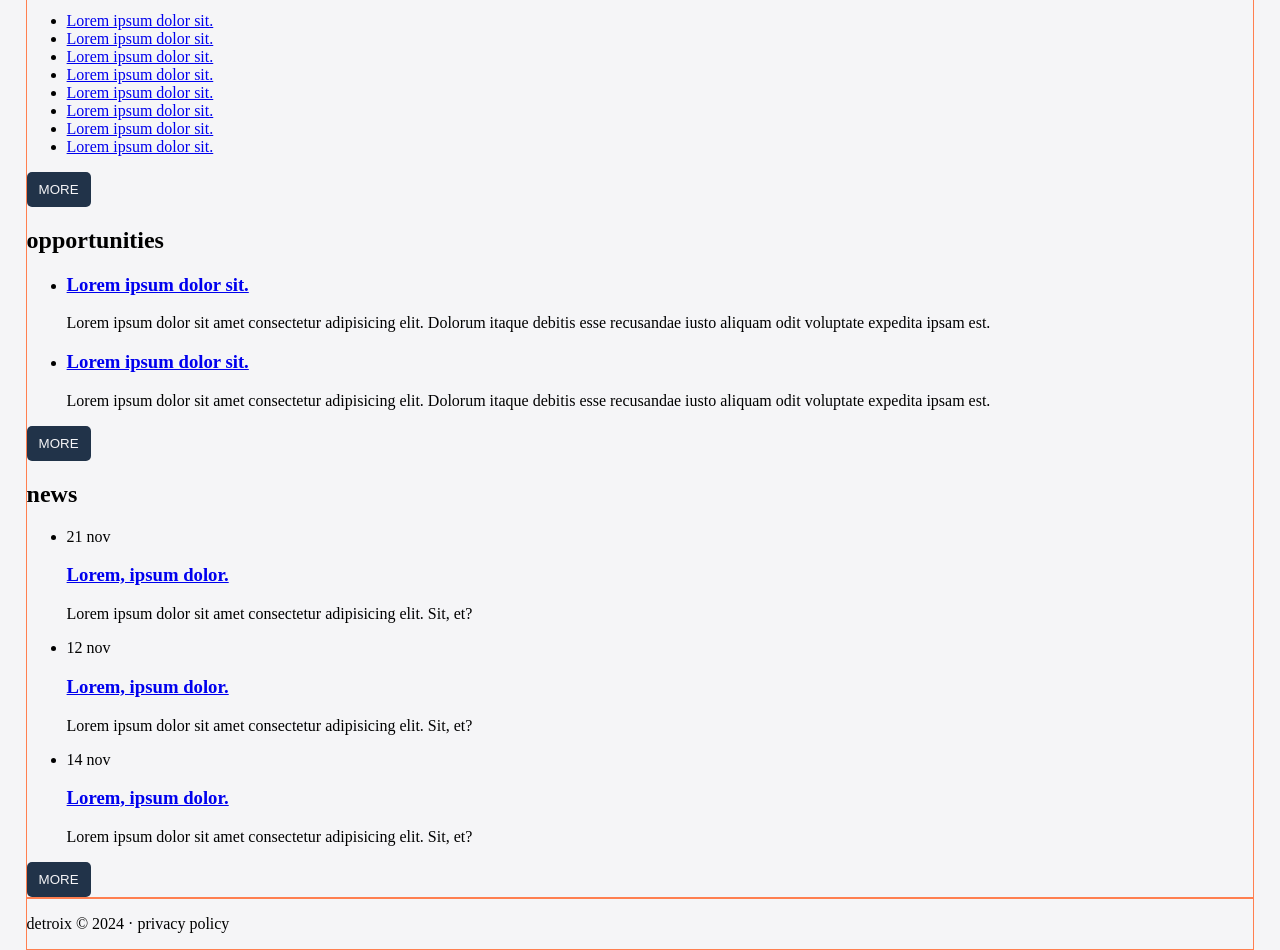
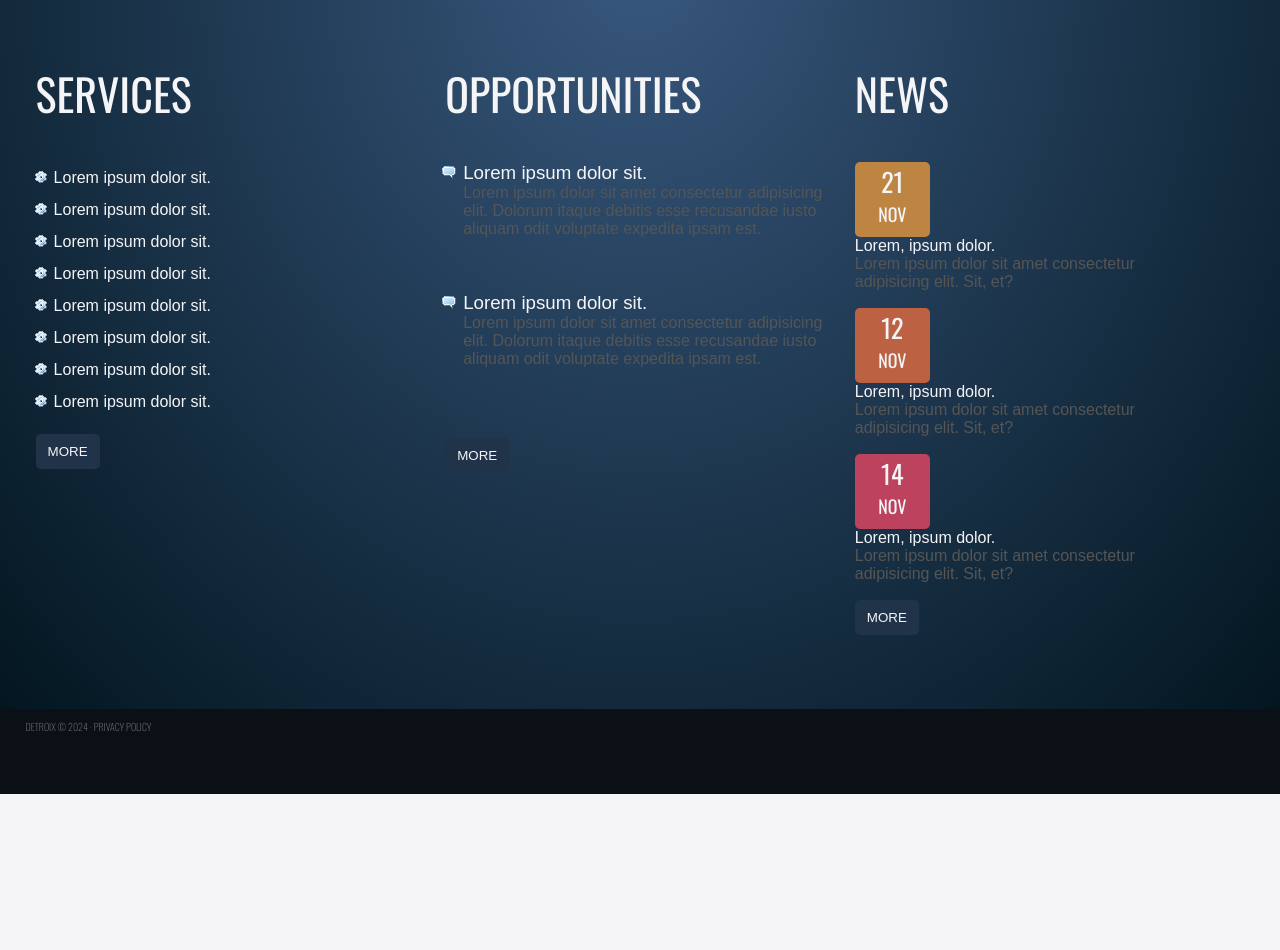
Before and after one commit to robertsnow-github/detroix24_robertsnow, a plain HTML site: page index.html in a window 1280 px wide. Shown: the part 1480-2430 px from the top of the page. After the commit the page ends 2274 px from the top, so only its background shows below. Drawn offline with nearby package versions, Linux system fonts and the light colour scheme.

Commit message:
completed stylesheet 1

```diff
--- a/css/styles.css
+++ b/css/styles.css
@@ -8,7 +8,7 @@
     --font1: "Oswald", sans-serif;
     --footerSec2: #0b1016;
     --grad: radial-gradient(
-        at top center right,
+        at top center,
         #38587e,
         #031620
     );
@@ -36,7 +36,7 @@ body {
 .container {
     margin: 0 auto;
     width: 96%;
-    border:  1px solid coral;
+    /* border:  1px solid coral; */
 }
 
 .content-box {
@@ -54,7 +54,8 @@ body {
 .content-heading {
     color: var(--prim);
     font-family: var(--font1);
-    font-size: calc(32px + (48 - 32) * ((100vw - 300px) / (1600 - 300)));
+    font-size: calc(36px + (56 - 36) * ((100vw - 300px) / (1600 - 300)));
+    font-weight: 400;
     text-transform: uppercase;
 }
 
@@ -66,6 +67,56 @@ body {
 .content-text {
     color: #aaa;
     font-family: sans-serif;
+}
+
+.date, .month {
+    display: block;
+    margin: 0;
+    color: var(--tert);
+    font-family: var(--font1);
+    text-align: center;
+    text-transform: uppercase;
+}
+
+.date {
+    font-size: 26px;
+}
+
+.date-div {
+    margin-right: 20px;
+    width: 75px;
+    height: 75px;
+    border-radius: 5px;
+}
+
+.date-div, .news-block {
+    float: left;
+}
+
+.footer-content {
+    width: calc(100% / 3);
+    float: left;
+    /* border: 1px solid yellow; */
+    padding: 10px;
+
+}
+
+.footer-heading {
+    color: var(--tert);
+    font-family: var(--font1);
+    font-size: calc(32px + (48 - 32) * ((100vw - 300px) / (1600 - 300)));
+    /* font-size: 48px; */
+    font-weight: 400;
+    text-transform: uppercase;
+}
+
+.fs2-text {
+    margin: 0;
+    color: #777;
+    font-family: var(--font1);
+    font-size: 10px;
+    font-weight: 200;
+    text-transform: uppercase;
 }
 
 .hero-img {
@@ -114,6 +165,10 @@ body {
     text-decoration: none;
 }
 
+.month {
+    font-size: 18px;
+}
+
 .more-btn {
     padding: 10px 12px;
     color: var(--tert);
@@ -122,6 +177,64 @@ body {
     background-color: var(--btnColor);
     border: none;
     border-radius: 5px;
+}
+
+.news-block {
+    width: 300px;
+    /* border: 1px solid  white; */
+}
+
+.news-heading {
+    margin: 0;
+    font-family: sans-serif;
+    font-size: 16px;
+    font-weight: 400;
+}
+
+.news-item {
+    margin-bottom: 17px;
+}
+
+.news-link {
+    color: var(--tert);
+    text-decoration: none;
+}
+
+.news-text {
+    margin: 0;
+    color: #555;
+    font-family: sans-serif;
+}
+
+.opps-heading {
+    margin: 0;
+    font-weight: 400;
+}
+
+.opps-item {
+    padding-bottom: 54px;
+    font-family: sans-serif;
+}
+
+.opps-link {
+    color: var(--tert);
+    text-decoration: none;
+}
+
+.opps-text {
+    margin: 0;
+    color: #555;
+}
+
+.services-item {
+    font-family: sans-serif;
+    line-height: 2;
+}
+
+.services-link {
+    color: var(--tert);
+    text-decoration: none;
+
 }
 
 .slider {
@@ -149,6 +262,30 @@ body {
 }
 
 /* ids */
+
+#dateDiv1 {
+    background-color: var(--date1);
+}
+
+#dateDiv2 {
+    background-color: var(--date2);
+}
+
+#dateDiv3 {
+    background-color: var(--date3);
+}
+
+#footerSection1 {
+    padding: 56px 0 64px;
+    background-color: var(--prim);
+    background-image:
+    var(--grad);
+}
+
+#footerSection2 {
+    padding: 10px 0 60px;
+    background-color: var(--footerSec2);
+}
 
 #headerSection1 {
     width: 100%;
@@ -186,5 +323,20 @@ body {
     margin: 0;
     width: 50%;
     float: left;
-    border: 1px solid dodgerblue;
+    /* border: 1px solid dodgerblue; */
 }
+
+#newsList {
+    list-style-type: none;
+    padding-left: 0;
+}
+
+#oppsList {
+    padding-left: 18px;
+    list-style-image: url('../images/chat.png');
+}
+
+#servicesList {
+    padding-left: 18px;
+    list-style-image: url('../images/cog.png');
+}
--- a/index.html
+++ b/index.html
@@ -165,11 +165,12 @@
                                     <span class="month">nov</span>
                                 </div>
                                 <div class="news-block">
-                                    <h3 class="new-heading">
+                                    <h3 class="news-heading">
                                         <a href="#" class="news-link">Lorem, ipsum dolor.</a>
                                     </h3>
                                     <p class="news-text">Lorem ipsum dolor sit amet consectetur adipisicing elit. Sit, et?</p>
                                 </div>
+                                <div class="clear"></div>
                             </li>
                             <li class="news-item">
                                 <div class="date-div" id="dateDiv2">
@@ -177,11 +178,12 @@
                                     <span class="month">nov</span>
                                 </div>
                                 <div class="news-block">
-                                    <h3 class="new-heading">
+                                    <h3 class="news-heading">
                                         <a href="#" class="news-link">Lorem, ipsum dolor.</a>
                                     </h3>
                                     <p class="news-text">Lorem ipsum dolor sit amet consectetur adipisicing elit. Sit, et?</p>
                                 </div>
+                                <div class="clear"></div>
                             </li>
                             <li class="news-item">
                                 <div class="date-div" id="dateDiv3">
@@ -189,15 +191,17 @@
                                     <span class="month">nov</span>
                                 </div>
                                 <div class="news-block">
-                                    <h3 class="new-heading">
+                                    <h3 class="news-heading">
                                         <a href="#" class="news-link">Lorem, ipsum dolor.</a>
                                     </h3>
                                     <p class="news-text">Lorem ipsum dolor sit amet consectetur adipisicing elit. Sit, et?</p>
                                 </div>
+                                <div class="clear"></div>
                             </li>
                         </ul>
                         <button class="more-btn">more</button>
                     </div>
+                    <div class="clear"></div>
                 </div>
             </div>
         </section>
```
